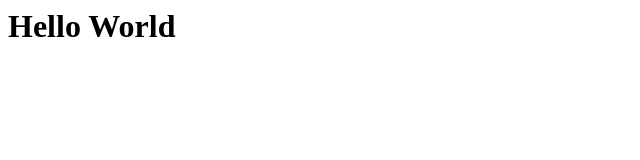
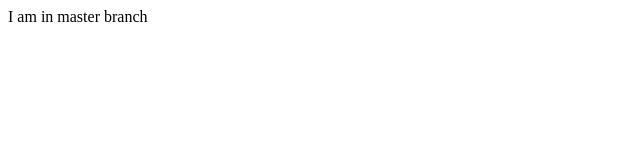
Before and after one commit to devraj4java/myexample1, a plain HTML site: page index.html in a window 1280 px wide. Shown: the whole page, without its empty margins (0-640 px from the left). Drawn offline with Linux system fonts and the light colour scheme.

Commit message:
master index.html changed

```diff
--- a/index.html
+++ b/index.html
@@ -1,3 +1,3 @@
 <html>
-<body><h1>Hello World</h1></body>
+<body>I am in master branch</body>
 </html>
```
